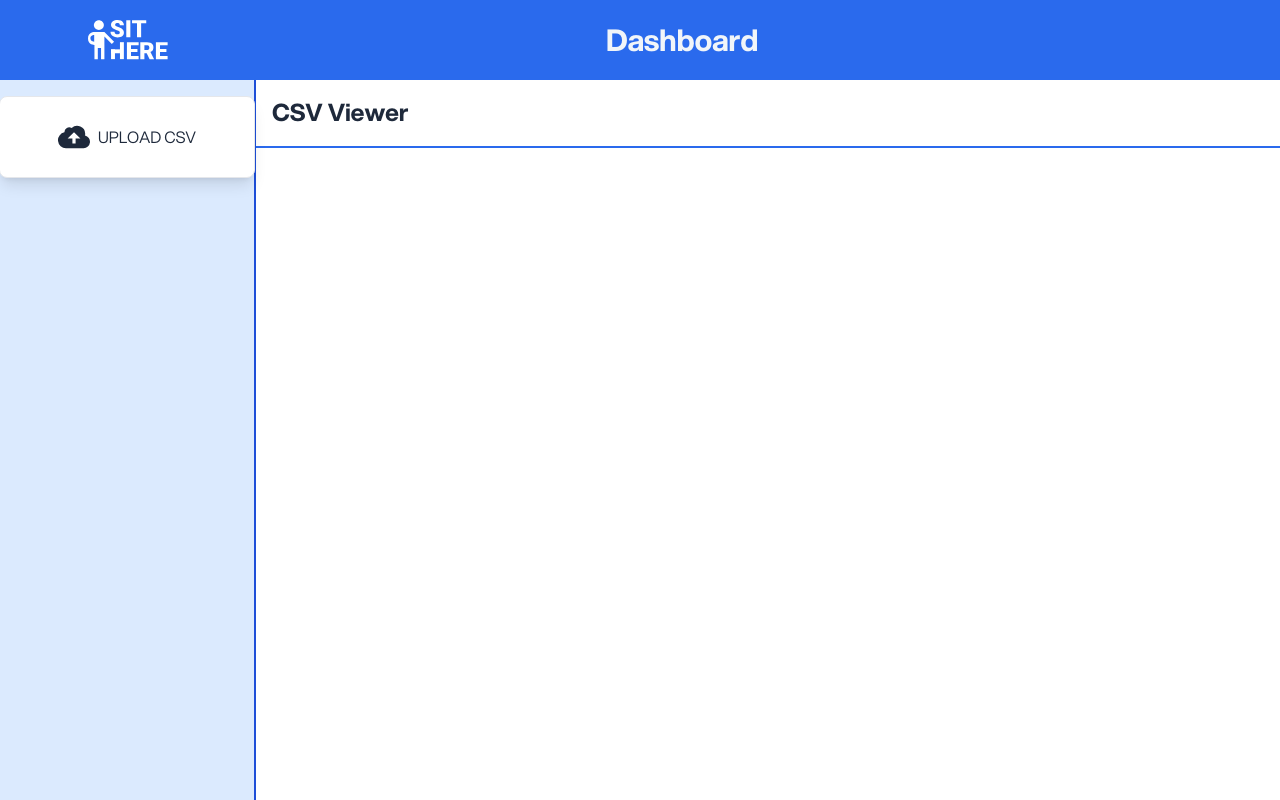
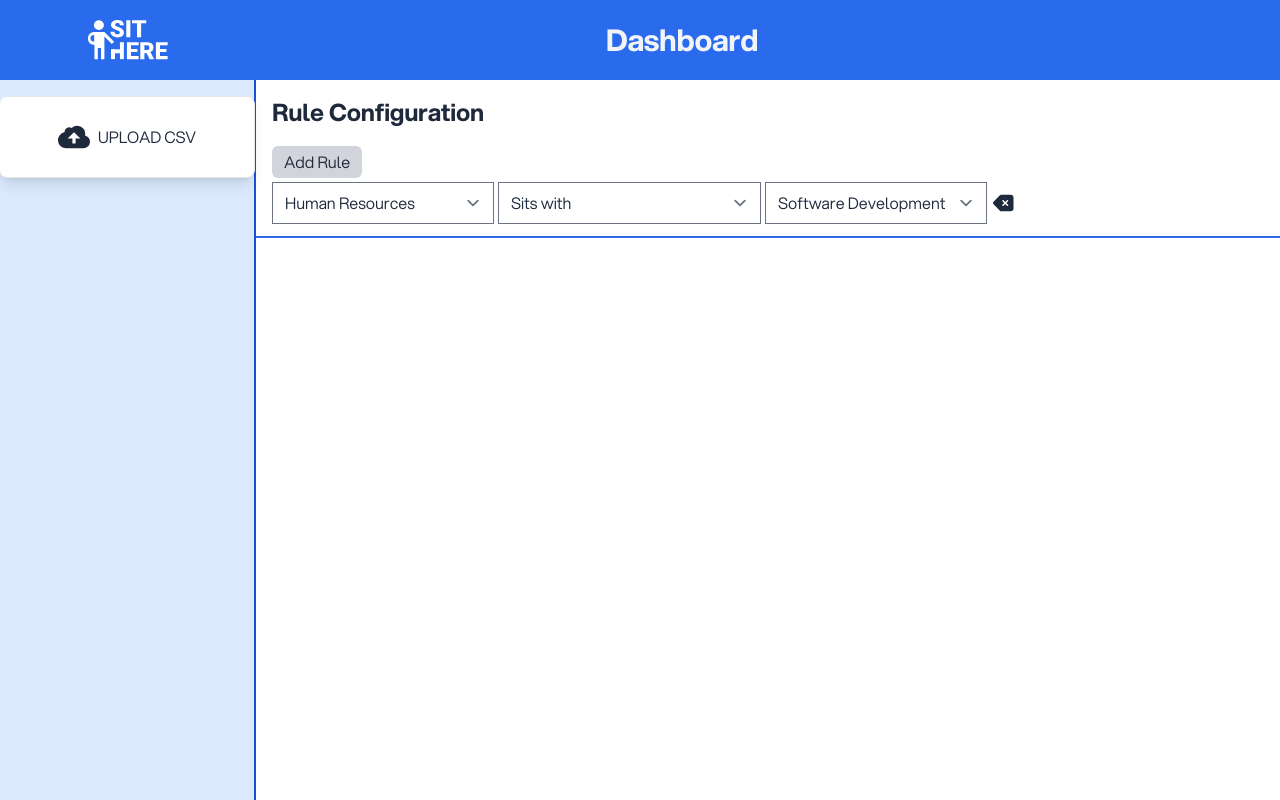
Before and after one commit to alexleybourne/sit-here, a Next.js app: page /dashboard in a window 1280 px wide. Built offline with nearby package versions, Linux system fonts and the light colour scheme.

Commit message:
add: rule config

```diff
--- /dev/null
+++ b/components/dashboard/ConditionalRuleBuilder.tsx
@@ -0,0 +1,86 @@
+'use client';
+
+import React, { useState } from 'react';
+
+export const DEPARTMENT_OPTIONS = ['Human Resources', 'Software Development', 'Sales', 'Finance', 'Marketing', 'Internship'];
+export const CONDITIONS = [
+  'Sits with',
+  'Sits away from',
+  'Sits close to',
+  'Sits furthest from',
+  'Sits opposite from'
+]
+
+const ConditionalRuleBuilder = (props: any) => {
+  const [firstCondition, setFirstCondition] = useState(props.leftCondition);
+  const [secondCondition, setSecondCondition] = useState(props.operation);
+  const [thirdCondition, setThirdCondition] = useState(props.rightCondition);
+
+  return (
+    <div>
+      <div className='flex flex-row gap-1 items-center mt-1'>
+        <div>
+          <select
+            value={firstCondition}
+            onChange={(e) => setFirstCondition(e.target.value)}
+          >
+            <option value="">Select a department</option>
+            {DEPARTMENT_OPTIONS.map((department) => (
+              <option key={department} value={department}>
+                {department}
+              </option>
+            ))}
+          </select>
+        </div>
+        <div>
+          <select
+            value={secondCondition}
+            onChange={(e) => setSecondCondition(e.target.value)}
+          >
+            <option value="">Select a seating arrangement</option>
+            {CONDITIONS.map((seating) => (
+              <option key={seating} value={seating}>
+                {seating}
+              </option>
+            ))}
+          </select>
+        </div>
+        <div>
+          <select
+            value={thirdCondition}
+            onChange={(e) => setThirdCondition(e.target.value)}
+          >
+            <option value="">Select a department</option>
+            {DEPARTMENT_OPTIONS.map((department) => (
+              <option key={department} value={department}>
+                {department}
+              </option>
+            ))}
+          </select>
+        </div>
+        <div onClick={props.handleRemoveRule} className='cursor-pointer'>
+          <svg
+            xmlns='http://www.w3.org/2000/svg'
+            viewBox='0 0 24 24'
+            fill='currentColor'
+            className='w-6 h-6 hover:fill-red-500'
+          >
+            <path
+              fillRule='evenodd'
+              d='M2.515 10.674a1.875 1.875 0 000 2.652L8.89 19.7c.352.351.829.549 1.326.549H19.5a3 3 0 003-3V6.75a3 3 0 00-3-3h-9.284c-.497 0-.974.198-1.326.55l-6.375 6.374zM12.53 9.22a.75.75 0 10-1.06 1.06L13.19 12l-1.72 1.72a.75.75 0 101.06 1.06l1.72-1.72 1.72 1.72a.75.75 0 101.06-1.06L15.31 12l1.72-1.72a.75.75 0 10-1.06-1.06l-1.72 1.72-1.72-1.72z'
+              clipRule='evenodd'
+            />
+          </svg>
+        </div>
+      </div>
+      {/* <div>
+        <p>Rule summary:</p>
+        <p>
+          {firstCondition} {secondCondition} {thirdCondition}
+        </p>
+      </div> */}
+    </div>
+  );
+};
+
+export default ConditionalRuleBuilder;
--- /dev/null
+++ b/components/dashboard/Conditions.tsx
@@ -0,0 +1,36 @@
+'use client'
+
+import { useState } from "react";
+import ConditionalRuleBuilder from "./ConditionalRuleBuilder";
+
+const DEFAULT_RULE = { id: 1, leftCondition: 'Human Resources', operation: 'Sits with', rightCondition: 'Software Development' }
+
+const Conditions = () => {
+  const [conditions, setConditions] = useState([
+    DEFAULT_RULE
+  ])
+
+  const handleAddRule = () => setConditions([...conditions, {
+    ...DEFAULT_RULE,
+    id: conditions.length + 1
+  }])
+  const handleRemoveRule = (id: number) => {
+    setConditions(conditions.filter((condition) => condition.id !== id))
+  }
+
+  return (
+    <div>
+      <div className='py-1 px-3 rounded-md bg-gray-300 w-fit my-1 cursor-pointer active:scale-95' onClick={handleAddRule}>
+        Add Rule
+      </div>
+      {conditions.map((rule: any) => (
+        <ConditionalRuleBuilder
+          {...rule}
+          handleRemoveRule={() => handleRemoveRule(rule.id)}
+        />
+      ))}
+    </div>
+  )
+}
+
+export default Conditions;
--- a/components/dashboard/csvuploader.tsx
+++ b/components/dashboard/csvuploader.tsx
@@ -3,6 +3,7 @@
 import { useEffect, useState } from 'react';
 
 import Papa from 'papaparse';
+import Conditions from './Conditions';
 
 export default function Home() {
   const [files, setFiles] = useState([]);
@@ -83,7 +84,9 @@ export default function Home() {
       </div>
       <div className='w-1/5'>{/* Spacer for behind side bar */}</div>
       <div className='w-3/4 p-4'>
-        <h1 className='text-2xl font-bold mb-4'>CSV Viewer</h1>
+        <h1 className='text-2xl font-bold mb-4'>Rule Configuration</h1>
+        <Conditions />
+        <div className="mb-3" />
         <div className='split-line' />
         <div className=''>
           {selectedFile && (
```
